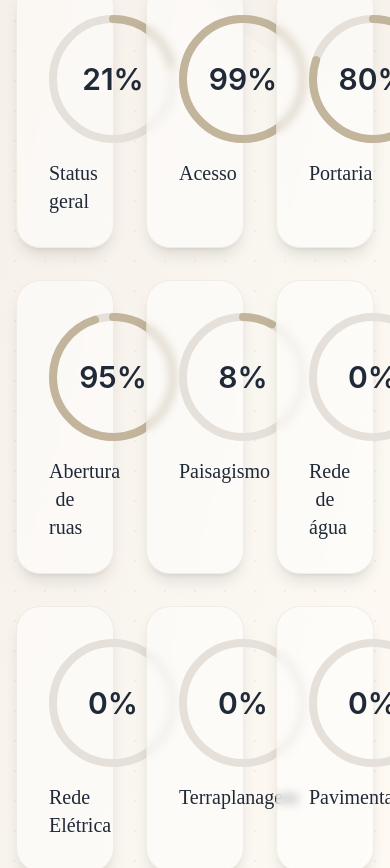
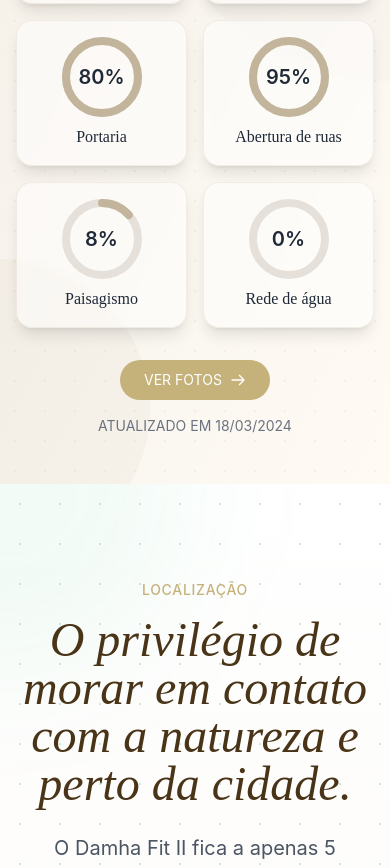
Before and after one commit to vitinpicademel/damhafit2novo, a Next.js app: page / in a window 390 px wide. Shown: the part 6927-7795 px from the top of the page. Built offline with nearby package versions, Linux system fonts and the light colour scheme.

Commit message:
Melhorias na responsividade da seção status da obra

```diff
--- a/src/app/components/StatusObra.tsx
+++ b/src/app/components/StatusObra.tsx
@@ -5,7 +5,7 @@
 
 export default function StatusObra() {
   return (
-    <section id="status-obra" className="relative py-24 bg-gradient-to-br from-[#F5EFE6] via-[#F9F5EF] to-[#FFFBF4] overflow-hidden">
+    <section id="status-obra" className="relative py-12 md:py-24 bg-gradient-to-br from-[#F5EFE6] via-[#F9F5EF] to-[#FFFBF4] overflow-hidden">
       {/* Elementos decorativos de fundo */}
       <div className="absolute inset-0">
         <div className="absolute top-0 right-0 w-[500px] h-[500px] bg-[#C2B59B]/5 rounded-full translate-x-1/2 -translate-y-1/4"></div>
@@ -19,28 +19,28 @@
       </div>
 
       <div className="container mx-auto px-4 relative z-10">
-        <div className="text-center mb-16">
+        <div className="text-center mb-8 md:mb-16">
           <span className="text-gold uppercase tracking-wider text-sm mb-4 block">STATUS DA OBRA</span>
-          <h2 className="text-4xl font-display text-gray-800">Conheça o progresso da obra</h2>
+          <h2 className="text-3xl md:text-4xl font-display text-gray-800">Conheça o progresso da obra</h2>
         </div>
 
-        <div className="grid grid-cols-3 gap-8">
+        <div className="grid grid-cols-2 md:grid-cols-3 gap-4 md:gap-8">
           {/* Status Geral */}
-          <div className="bg-white/50 backdrop-blur-sm rounded-3xl p-8 shadow-lg hover:shadow-xl transition-all duration-300 border border-[#C2B59B]/20">
-            <div className="relative w-32 h-32 mx-auto mb-4">
+          <div className="bg-white/50 backdrop-blur-sm rounded-2xl p-4 md:p-8 shadow-lg hover:shadow-xl transition-all duration-300 border border-[#C2B59B]/20">
+            <div className="relative w-20 h-20 md:w-32 md:h-32 mx-auto mb-2 md:mb-4">
               <svg className="w-full h-full transform -rotate-90">
                 <circle
-                  cx="64"
-                  cy="64"
-                  r="60"
+                  cx="50%"
+                  cy="50%"
+                  r="45%"
                   fill="none"
                   stroke="#E5E0D9"
                   strokeWidth="8"
                 />
                 <circle
-                  cx="64"
-                  cy="64"
-                  r="60"
+                  cx="50%"
+                  cy="50%"
+                  r="45%"
                   fill="none"
                   stroke="#C2B59B"
                   strokeWidth="8"
@@ -50,28 +50,28 @@
                 />
               </svg>
               <div className="absolute inset-0 flex items-center justify-center">
-                <span className="text-3xl font-semibold text-gray-800">21%</span>
+                <span className="text-xl md:text-3xl font-semibold text-gray-800">21%</span>
               </div>
             </div>
-            <h3 className="text-xl text-gray-800 text-center font-medium">Status geral</h3>
+            <h3 className="text-base md:text-xl text-gray-800 text-center font-medium">Status geral</h3>
           </div>
 
           {/* Acesso */}
-          <div className="bg-white/50 backdrop-blur-sm rounded-3xl p-8 shadow-lg hover:shadow-xl transition-all duration-300 border border-[#C2B59B]/20">
-            <div className="relative w-32 h-32 mx-auto mb-4">
+          <div className="bg-white/50 backdrop-blur-sm rounded-2xl p-4 md:p-8 shadow-lg hover:shadow-xl transition-all duration-300 border border-[#C2B59B]/20">
+            <div className="relative w-20 h-20 md:w-32 md:h-32 mx-auto mb-2 md:mb-4">
               <svg className="w-full h-full transform -rotate-90">
                 <circle
-                  cx="64"
-                  cy="64"
-                  r="60"
+                  cx="50%"
+                  cy="50%"
+                  r="45%"
                   fill="none"
                   stroke="#E5E0D9"
                   strokeWidth="8"
                 />
                 <circle
-                  cx="64"
-                  cy="64"
-                  r="60"
+                  cx="50%"
+                  cy="50%"
+                  r="45%"
                   fill="none"
                   stroke="#C2B59B"
                   strokeWidth="8"
@@ -81,28 +81,28 @@
                 />
               </svg>
               <div className="absolute inset-0 flex items-center justify-center">
-                <span className="text-3xl font-semibold text-gray-800">99%</span>
+                <span className="text-xl md:text-3xl font-semibold text-gray-800">99%</span>
               </div>
             </div>
-            <h3 className="text-xl text-gray-800 text-center font-medium">Acesso</h3>
+            <h3 className="text-base md:text-xl text-gray-800 text-center font-medium">Acesso</h3>
           </div>
 
           {/* Portaria */}
-          <div className="bg-white/50 backdrop-blur-sm rounded-3xl p-8 shadow-lg hover:shadow-xl transition-all duration-300 border border-[#C2B59B]/20">
-            <div className="relative w-32 h-32 mx-auto mb-4">
+          <div className="bg-white/50 backdrop-blur-sm rounded-2xl p-4 md:p-8 shadow-lg hover:shadow-xl transition-all duration-300 border border-[#C2B59B]/20">
+            <div className="relative w-20 h-20 md:w-32 md:h-32 mx-auto mb-2 md:mb-4">
               <svg className="w-full h-full transform -rotate-90">
                 <circle
-                  cx="64"
-                  cy="64"
-                  r="60"
+                  cx="50%"
+                  cy="50%"
+                  r="45%"
                   fill="none"
                   stroke="#E5E0D9"
                   strokeWidth="8"
                 />
                 <circle
-                  cx="64"
-                  cy="64"
-                  r="60"
+                  cx="50%"
+                  cy="50%"
+                  r="45%"
                   fill="none"
                   stroke="#C2B59B"
                   strokeWidth="8"
@@ -112,28 +112,28 @@
                 />
               </svg>
               <div className="absolute inset-0 flex items-center justify-center">
-                <span className="text-3xl font-semibold text-gray-800">80%</span>
+                <span className="text-xl md:text-3xl font-semibold text-gray-800">80%</span>
               </div>
             </div>
-            <h3 className="text-xl text-gray-800 text-center font-medium">Portaria</h3>
+            <h3 className="text-base md:text-xl text-gray-800 text-center font-medium">Portaria</h3>
           </div>
 
           {/* Abertura de ruas */}
-          <div className="bg-white/50 backdrop-blur-sm rounded-3xl p-8 shadow-lg hover:shadow-xl transition-all duration-300 border border-[#C2B59B]/20">
-            <div className="relative w-32 h-32 mx-auto mb-4">
+          <div className="bg-white/50 backdrop-blur-sm rounded-2xl p-4 md:p-8 shadow-lg hover:shadow-xl transition-all duration-300 border border-[#C2B59B]/20">
+            <div className="relative w-20 h-20 md:w-32 md:h-32 mx-auto mb-2 md:mb-4">
               <svg className="w-full h-full transform -rotate-90">
                 <circle
-                  cx="64"
-                  cy="64"
-                  r="60"
+                  cx="50%"
+                  cy="50%"
+                  r="45%"
                   fill="none"
                   stroke="#E5E0D9"
                   strokeWidth="8"
                 />
                 <circle
-                  cx="64"
-                  cy="64"
-                  r="60"
+                  cx="50%"
+                  cy="50%"
+                  r="45%"
                   fill="none"
                   stroke="#C2B59B"
                   strokeWidth="8"
@@ -143,28 +143,28 @@
                 />
               </svg>
               <div className="absolute inset-0 flex items-center justify-center">
-                <span className="text-3xl font-semibold text-gray-800">95%</span>
+                <span className="text-xl md:text-3xl font-semibold text-gray-800">95%</span>
               </div>
             </div>
-            <h3 className="text-xl text-gray-800 text-center font-medium">Abertura de ruas</h3>
+            <h3 className="text-base md:text-xl text-gray-800 text-center font-medium">Abertura de ruas</h3>
           </div>
 
           {/* Paisagismo */}
-          <div className="bg-white/50 backdrop-blur-sm rounded-3xl p-8 shadow-lg hover:shadow-xl transition-all duration-300 border border-[#C2B59B]/20">
-            <div className="relative w-32 h-32 mx-auto mb-4">
+          <div className="bg-white/50 backdrop-blur-sm rounded-2xl p-4 md:p-8 shadow-lg hover:shadow-xl transition-all duration-300 border border-[#C2B59B]/20">
+            <div className="relative w-20 h-20 md:w-32 md:h-32 mx-auto mb-2 md:mb-4">
               <svg className="w-full h-full transform -rotate-90">
                 <circle
-                  cx="64"
-                  cy="64"
-                  r="60"
+                  cx="50%"
+                  cy="50%"
+                  r="45%"
                   fill="none"
                   stroke="#E5E0D9"
                   strokeWidth="8"
                 />
                 <circle
-                  cx="64"
-                  cy="64"
-                  r="60"
+                  cx="50%"
+                  cy="50%"
+                  r="45%"
                   fill="none"
                   stroke="#C2B59B"
                   strokeWidth="8"
@@ -174,28 +174,28 @@
                 />
               </svg>
               <div className="absolute inset-0 flex items-center justify-center">
-                <span className="text-3xl font-semibold text-gray-800">8%</span>
+                <span className="text-xl md:text-3xl font-semibold text-gray-800">8%</span>
               </div>
             </div>
-            <h3 className="text-xl text-gray-800 text-center font-medium">Paisagismo</h3>
+            <h3 className="text-base md:text-xl text-gray-800 text-center font-medium">Paisagismo</h3>
           </div>
 
           {/* Rede de água */}
-          <div className="bg-white/50 backdrop-blur-sm rounded-3xl p-8 shadow-lg hover:shadow-xl transition-all duration-300 border border-[#C2B59B]/20">
-            <div className="relative w-32 h-32 mx-auto mb-4">
+          <div className="bg-white/50 backdrop-blur-sm rounded-2xl p-4 md:p-8 shadow-lg hover:shadow-xl transition-all duration-300 border border-[#C2B59B]/20">
+            <div className="relative w-20 h-20 md:w-32 md:h-32 mx-auto mb-2 md:mb-4">
               <svg className="w-full h-full transform -rotate-90">
                 <circle
-                  cx="64"
-                  cy="64"
-                  r="60"
+                  cx="50%"
+                  cy="50%"
+                  r="45%"
                   fill="none"
                   stroke="#E5E0D9"
                   strokeWidth="8"
                 />
                 <circle
-                  cx="64"
-                  cy="64"
-                  r="60"
+                  cx="50%"
+                  cy="50%"
+                  r="45%"
                   fill="none"
                   stroke="#C2B59B"
                   strokeWidth="8"
@@ -205,110 +205,17 @@
                 />
               </svg>
               <div className="absolute inset-0 flex items-center justify-center">
-                <span className="text-3xl font-semibold text-gray-800">0%</span>
+                <span className="text-xl md:text-3xl font-semibold text-gray-800">0%</span>
               </div>
             </div>
-            <h3 className="text-xl text-gray-800 text-center font-medium">Rede de água</h3>
-          </div>
-
-          {/* Rede Elétrica */}
-          <div className="bg-white/50 backdrop-blur-sm rounded-3xl p-8 shadow-lg hover:shadow-xl transition-all duration-300 border border-[#C2B59B]/20">
-            <div className="relative w-32 h-32 mx-auto mb-4">
-              <svg className="w-full h-full transform -rotate-90">
-                <circle
-                  cx="64"
-                  cy="64"
-                  r="60"
-                  fill="none"
-                  stroke="#E5E0D9"
-                  strokeWidth="8"
-                />
-                <circle
-                  cx="64"
-                  cy="64"
-                  r="60"
-                  fill="none"
-                  stroke="#C2B59B"
-                  strokeWidth="8"
-                  strokeDasharray="377"
-                  strokeDashoffset={377 - (377 * 0) / 100}
-                  strokeLinecap="round"
-                />
-              </svg>
-              <div className="absolute inset-0 flex items-center justify-center">
-                <span className="text-3xl font-semibold text-gray-800">0%</span>
-              </div>
-            </div>
-            <h3 className="text-xl text-gray-800 text-center font-medium">Rede Elétrica</h3>
-          </div>
-
-          {/* Terraplanagem */}
-          <div className="bg-white/50 backdrop-blur-sm rounded-3xl p-8 shadow-lg hover:shadow-xl transition-all duration-300 border border-[#C2B59B]/20">
-            <div className="relative w-32 h-32 mx-auto mb-4">
-              <svg className="w-full h-full transform -rotate-90">
-                <circle
-                  cx="64"
-                  cy="64"
-                  r="60"
-                  fill="none"
-                  stroke="#E5E0D9"
-                  strokeWidth="8"
-                />
-                <circle
-                  cx="64"
-                  cy="64"
-                  r="60"
-                  fill="none"
-                  stroke="#C2B59B"
-                  strokeWidth="8"
-                  strokeDasharray="377"
-                  strokeDashoffset={377 - (377 * 0) / 100}
-                  strokeLinecap="round"
-                />
-              </svg>
-              <div className="absolute inset-0 flex items-center justify-center">
-                <span className="text-3xl font-semibold text-gray-800">0%</span>
-              </div>
-            </div>
-            <h3 className="text-xl text-gray-800 text-center font-medium">Terraplanagem</h3>
-          </div>
-
-          {/* Pavimentação */}
-          <div className="bg-white/50 backdrop-blur-sm rounded-3xl p-8 shadow-lg hover:shadow-xl transition-all duration-300 border border-[#C2B59B]/20">
-            <div className="relative w-32 h-32 mx-auto mb-4">
-              <svg className="w-full h-full transform -rotate-90">
-                <circle
-                  cx="64"
-                  cy="64"
-                  r="60"
-                  fill="none"
-                  stroke="#E5E0D9"
-                  strokeWidth="8"
-                />
-                <circle
-                  cx="64"
-                  cy="64"
-                  r="60"
-                  fill="none"
-                  stroke="#C2B59B"
-                  strokeWidth="8"
-                  strokeDasharray="377"
-                  strokeDashoffset={377 - (377 * 0) / 100}
-                  strokeLinecap="round"
-                />
-              </svg>
-              <div className="absolute inset-0 flex items-center justify-center">
-                <span className="text-3xl font-semibold text-gray-800">0%</span>
-              </div>
-            </div>
-            <h3 className="text-xl text-gray-800 text-center font-medium">Pavimentação</h3>
+            <h3 className="text-base md:text-xl text-gray-800 text-center font-medium">Rede de água</h3>
           </div>
         </div>
 
-        <div className="mt-16 text-center">
+        <div className="mt-8 md:mt-16 text-center">
           <Link
-            href="#"
-            className="inline-flex items-center gap-2 bg-gold hover:bg-gold-dark text-white px-8 py-3 rounded-full transition-all duration-300 hover:shadow-lg hover:scale-105"
+            href="#imagens"
+            className="inline-flex items-center gap-2 bg-gold hover:bg-gold-dark text-white px-6 md:px-8 py-2.5 md:py-3 rounded-full transition-all duration-300 hover:shadow-lg hover:scale-105 text-sm md:text-base"
           >
             <span>VER FOTOS</span>
             <svg className="w-4 h-4" fill="none" stroke="currentColor" viewBox="0 0 24 24">
@@ -317,7 +224,7 @@
           </Link>
         </div>
 
-        <div className="text-center mt-8 text-sm text-gray-500">
+        <div className="text-center mt-4 md:mt-8 text-sm text-gray-500">
           ATUALIZADO EM 18/03/2024
         </div>
       </div>
```
